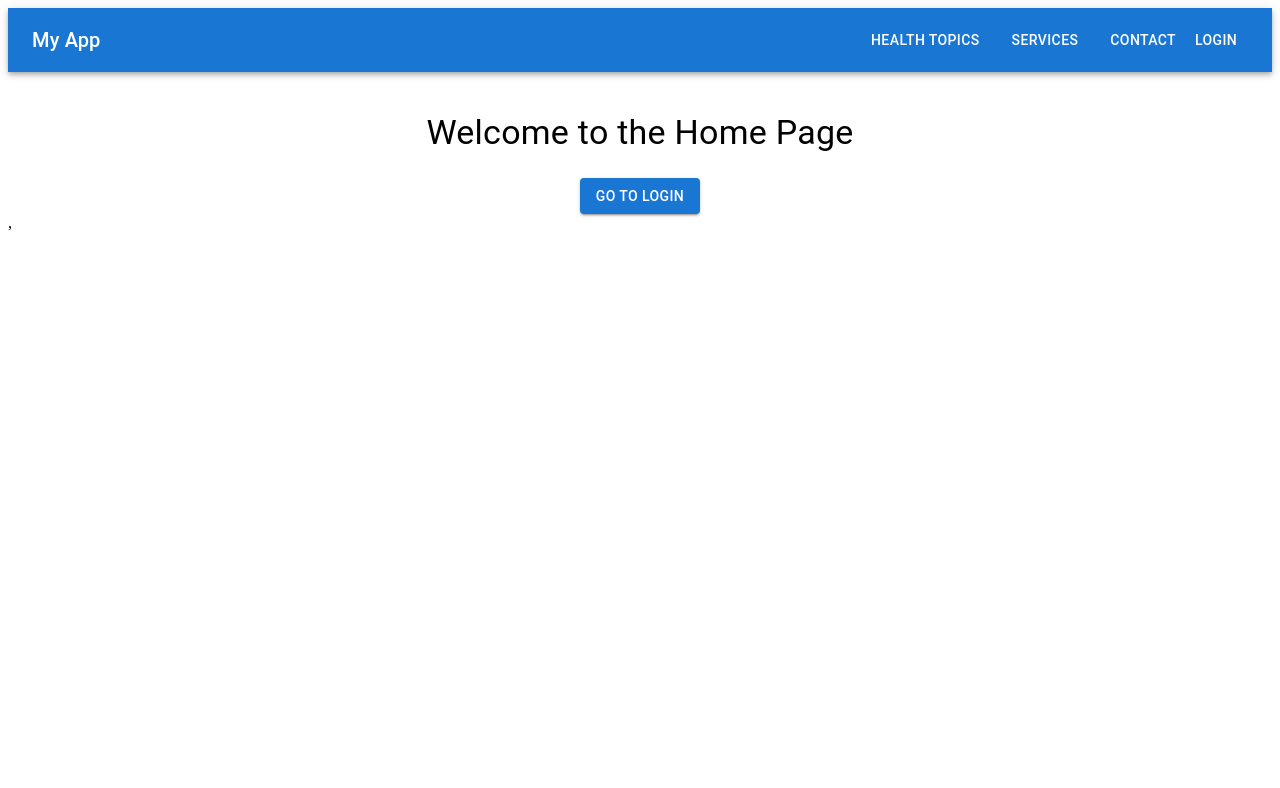
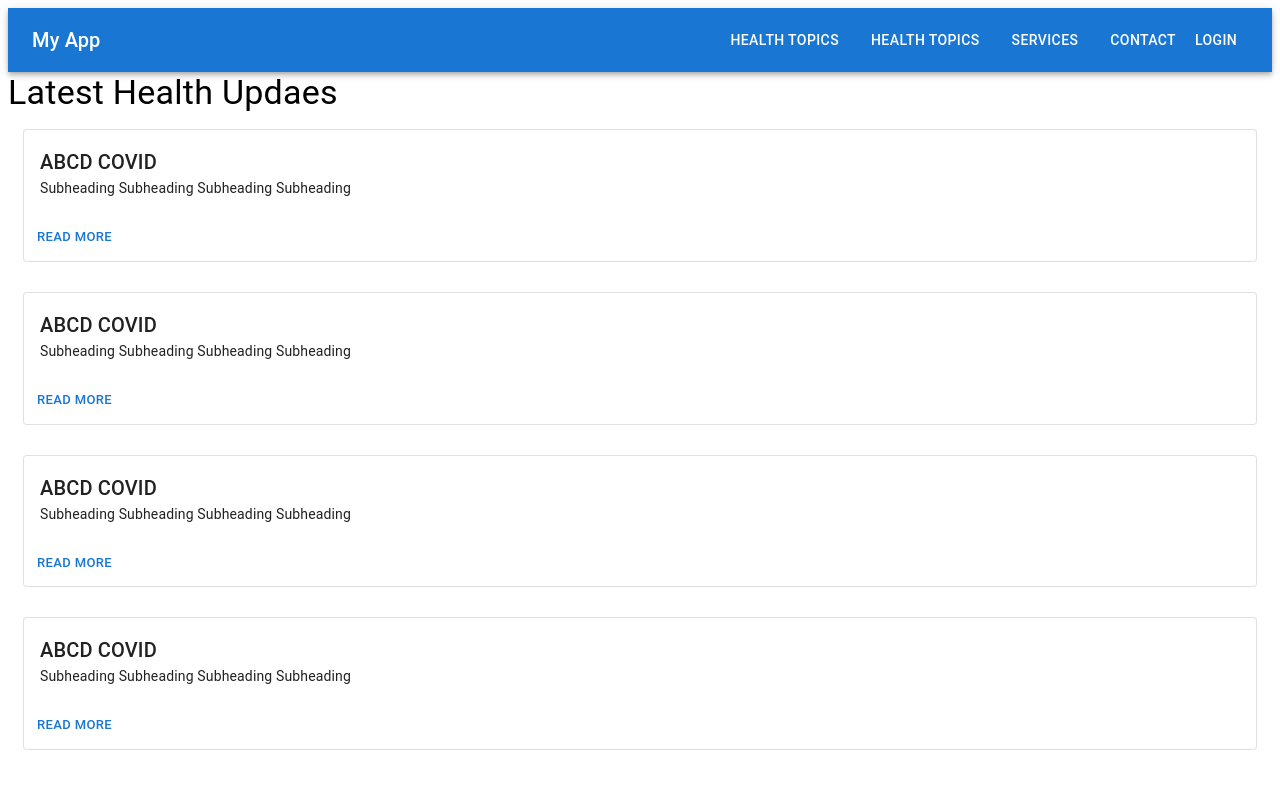
Before and after one commit to zyberdon/healthcare_portal_fe, a React (Vite) app: page / in a window 1280 px wide. Shown: the top 788 px of the page. Built offline with nearby package versions, Linux system fonts and the light colour scheme.

Commit message:
homepage

```diff
--- a/src/actions/index.js
+++ b/src/actions/index.js
@@ -2,8 +2,12 @@
 export const FETCH_REQUEST = "FETCH_REQUEST";
 export const FETCH_SUCCESS = "FETCH_SUCCESS";
 export const FETCH_FAILURE = "FETCH_FAILURE";
+export const FETCH_HOMEPAGE = "FETCH_HOMEPAGE";
+export const STORE_HOMEPAGE = "STORE_HOMEPAGE";
 
 // Action Creators
 export const fetchRequest = (data) => ({ type: FETCH_REQUEST, payload: data }); //data obj should contain url and reqbody which inturn has body and req type
 export const fetchSuccess = (data) => ({ type: FETCH_SUCCESS, payload: data });
 export const fetchFailure = (error) => ({ type: FETCH_FAILURE, payload: error });
+export const fetchHomepage = (data) => ({ type: FETCH_HOMEPAGE, payload: data }); //data obj should contain url and reqbody which inturn has body and req type
+export const storeHomepage = (data) => ({ type: STORE_HOMEPAGE, payload: data }); //data obj should contain url and reqbody which inturn has body and req type
--- /dev/null
+++ b/src/components/Header.jsx
@@ -0,0 +1,31 @@
+import React from "react";
+import { AppBar, Toolbar, Typography, Button, Box } from "@mui/material";
+import { Link } from "react-router-dom";
+
+function Header(props) {
+  console.log(props)
+  return (
+    <div>
+      <AppBar position="static">
+        <Toolbar>
+          <Typography variant="h6" sx={{ flexGrow: 1 }}>
+            My App
+          </Typography>
+
+          <Box sx={{ display: "flex", justifyContent: "center", gap: 2 }}>
+            <Button color="inherit" component={Link} to="/">Health Topics</Button>
+            <Button color="inherit" component={Link} to="/services">Health Topics</Button>
+            <Button color="inherit" component={Link} to="/services">Services</Button>
+            <Button color="inherit" component={Link} to="/contact">Contact</Button>
+          </Box>
+
+          <Button color="inherit" component={Link} to="/login">
+            Login
+          </Button>
+        </Toolbar>
+      </AppBar>
+    </div>
+  );
+}
+
+export default Header;
--- a/src/components/Home.jsx
+++ b/src/components/Home.jsx
@@ -1,35 +1,92 @@
-import React from "react";
-import { AppBar, Toolbar, Typography, Button, Box } from "@mui/material";
-import { Link } from "react-router-dom";
+import React, { useEffect, useState } from "react";
+import { endpoints } from "../constants/endpoints";
+import { useDispatch, useSelector } from "react-redux";
+import { fetchHomepage } from "../actions";
+
+import Box from '@mui/material/Box';
+import Card from '@mui/material/Card';
+import CardActions from '@mui/material/CardActions';
+import CardContent from '@mui/material/CardContent';
+import Button from '@mui/material/Button';
+import Typography from '@mui/material/Typography';
 
 function Home() {
+  // const dispatch = useDispatch();
+
+  // const { homepage } = useSelector((state) => state.data);
+  let homepage = {
+    title: 'Latest Health Updaes',
+    content: [{
+      title: 'ABCD COVID',
+      subHeading: 'Subheading Subheading Subheading Subheading',
+      readmore: 'Subheading vvvSubheadingSubheadingv SubheadingSubheadingv SubheadingSubheadingSubheading Subheadingv'
+    },
+    {
+      title: 'ABCD COVID',
+      subHeading: 'Subheading Subheading Subheading Subheading',
+      readmore: 'Subheading vvvSubheadingSubheadingv SubheadingSubheadingv SubheadingSubheadingSubheading Subheadingv'
+    },
+    {
+      title: 'ABCD COVID',
+      subHeading: 'Subheading Subheading Subheading Subheading',
+      readmore: 'Subheading vvvSubheadingSubheadingv SubheadingSubheadingv SubheadingSubheadingSubheading Subheadingv'
+    }, {
+      title: 'ABCD COVID',
+      subHeading: 'Subheading Subheading Subheading Subheading',
+      readmore: 'Subheading vvvSubheadingSubheadingv SubheadingSubheadingv SubheadingSubheadingSubheading Subheadingv'
+    }]
+  }
+  const [homedata, setHomedata] = useState(homepage)
+
+  // const homereq = {
+  //   url: endpoints.HOMEPAGE,
+  //   method: 'GET'
+  // }
+
+  // useEffect(() => {
+  //   dispatch(fetchHomepage({ url: endpoints.HOMEPAGE })); // Trigger API call when component mounts
+  // }, [dispatch]);
+
+
+  // useEffect(() => {
+  //   setHomedata(homepage)
+  // }, [homepage]);
+
+  function readmoreClick(id) {
+    const data = homedata.content[id];
+    const data1 = { ...data };
+    data1.subHeading = data1.readmore
+    data1.readmore = ''
+    const homedatacopy = { ...homedata }
+    homedatacopy.content[id] = data1
+    setHomedata({
+      ...homedatacopy,
+    })
+
+  }
+
   return (
     <div>
-      <AppBar position="static">
-        <Toolbar>
-          <Typography variant="h6" sx={{ flexGrow: 1 }}>
-            My App
-          </Typography>
-
-          <Box sx={{ display: "flex", justifyContent: "center", gap: 2 }}>
-            <Button color="inherit" component={Link} to="/healthtopics">Health Topics</Button>
-            <Button color="inherit" component={Link} to="/services">Services</Button>
-            <Button color="inherit" component={Link} to="/contact">Contact</Button>
-          </Box>
-
-          <Button color="inherit" component={Link} to="/login">
-            Login
-          </Button>
-        </Toolbar>
-      </AppBar>
-
-      {/* Main Content */}
-      <Box sx={{ textAlign: "center", mt: 5 }}>
-        <Typography variant="h4">Welcome to the Home Page</Typography>
-        <Button variant="contained" color="primary" sx={{ mt: 3 }} component={Link} to="/login">
-          Go to Login
-        </Button>
-      </Box>
+      <Typography variant="h4" component="div">
+        {homedata?.title}
+      </Typography>
+      {homedata?.content?.map((item, i) => {
+        return (
+          <div style={{ padding: '15px' }} key={i}>
+            <Card variant="outlined">
+              <CardContent>
+                <Typography variant="h6" component="div">
+                  {item.title}
+                </Typography>
+                <Typography variant="body2">
+                  {item.subHeading}
+                </Typography>
+              </CardContent>
+              <CardActions>
+                {item.readmore && <Button size="small" onClick={() => readmoreClick(i)}>Read More</Button>}
+              </CardActions>
+            </Card></div>)
+      })}
     </div>
   );
 }
--- a/src/constants/endpoints.js
+++ b/src/constants/endpoints.js
@@ -1,4 +1,4 @@
-export const fetchApi = async (req = { method: 'GET' }) => {
+export const fetchApi = async (req = { url: '', reqBody: { method: 'GET' } }) => {
     const { url, reqBody } = req
     try {
 
--- a/src/main.jsx
+++ b/src/main.jsx
@@ -9,8 +9,8 @@ createRoot(document.getElementById('root')).render(
   <StrictMode>
     <Provider store={store}>
       <App />
-    </Provider>,
-  </StrictMode>,
+    </Provider>
+  </StrictMode>
 )
 
 // import React from "react";
--- a/src/reducers/index.js
+++ b/src/reducers/index.js
@@ -1,9 +1,10 @@
-import { FETCH_REQUEST, FETCH_SUCCESS, FETCH_FAILURE } from "../actions";
+import { FETCH_REQUEST, FETCH_SUCCESS, FETCH_FAILURE, FETCH_HOMEPAGE } from "../actions";
 
 const initialState = {
     data: null,
     loading: false,
     error: null,
+    homepage: {}
 };
 
 const dataReducer = (state = initialState, action) => {
@@ -14,6 +15,8 @@ const dataReducer = (state = initialState, action) => {
             return { ...state, loading: false, data: action.payload };
         case FETCH_FAILURE:
             return { ...state, loading: false, error: action.payload };
+        case FETCH_HOMEPAGE:
+            return { ...state, homepage: action.payload };
         default:
             return state;
     }
--- a/src/routes.jsx
+++ b/src/routes.jsx
@@ -1,14 +1,20 @@
 
 import { BrowserRouter as Router, Routes, Route } from "react-router-dom";
+import { AppBar, Toolbar, Typography, Button, Box } from "@mui/material";
+import { Link } from "react-router-dom";
+
 import Home from "./components/Home";
 import Login from "./components/login";
 import Services from "./components/Services";
-import Contact from "./components/contact";
 import HealthTopics from "./components/HealthTopics";
+import Contact from "./components/Contact";
+import Header from "./components/Header";
 
-function LocalRoutes() {
-    return (
+function LocalRoutes(props) {
+    return (<div>
         <Router>
+            <Header {...props} />
+
             <Routes>
                 <Route path="/" element={<Home />} />
                 <Route path="/login" element={<Login />} />
@@ -16,7 +22,7 @@ function LocalRoutes() {
                 <Route path="/contact" element={<Contact />} />
                 <Route path="/healthtopics" element={<HealthTopics />} />
             </Routes>
-        </Router>
+        </Router></div>
     );
 }
 
--- a/src/sagas/index.js
+++ b/src/sagas/index.js
@@ -1,5 +1,5 @@
 import { takeLatest, call, put } from "redux-saga/effects";
-import { FETCH_REQUEST, fetchSuccess, fetchFailure } from "../actions";
+import { FETCH_REQUEST, fetchSuccess, fetchFailure, FETCH_HOMEPAGE, storeHomepage } from "../actions";
 import { fetchApi } from '../constants/endpoints'
 // API Call Function
 // const fetchDataApi = async () => {
@@ -17,7 +17,19 @@ function* fetchDataSaga(payload) {
     }
 }
 
+
+function* fetchHomepage(payload) {
+    try {
+        const data = yield call(fetchApi(payload));
+        yield put(storeHomepage(data)); // Dispatch success action
+    } catch (error) {
+        yield put(storeHomepage({ error: error.message })); // Dispatch failure action
+    }
+}
+
+
 // Saga Watcher Function
 export default function* dataSaga() {
     yield takeLatest(FETCH_REQUEST, fetchDataSaga);
+    yield takeLatest(FETCH_HOMEPAGE, fetchHomepage);
 }
```
